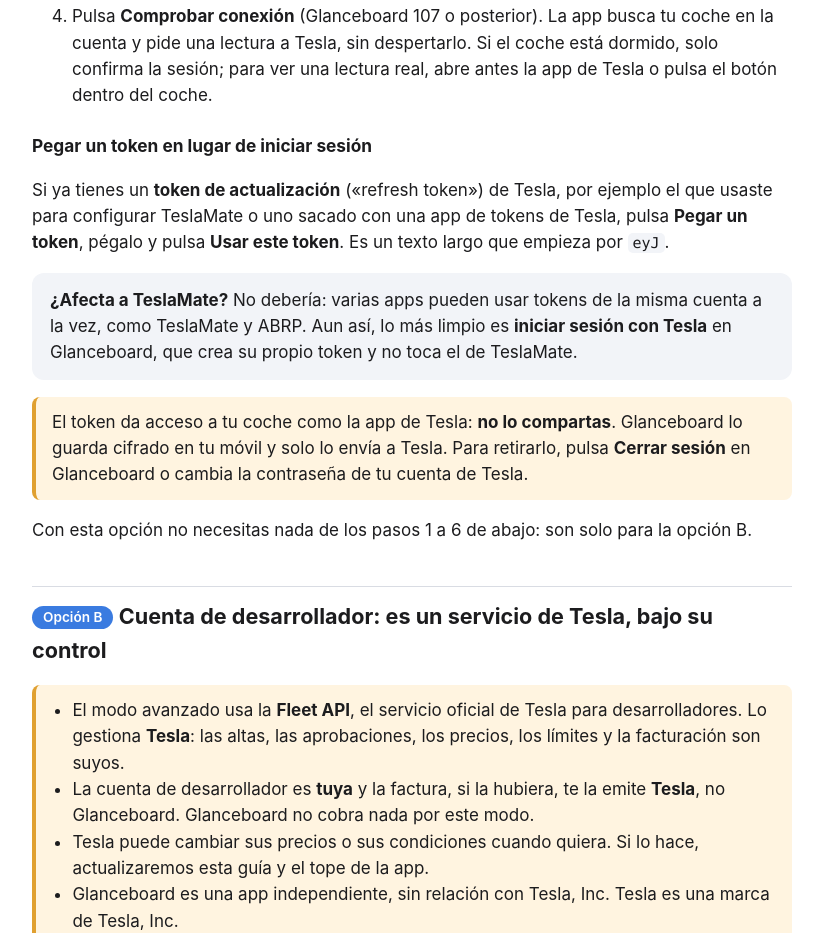
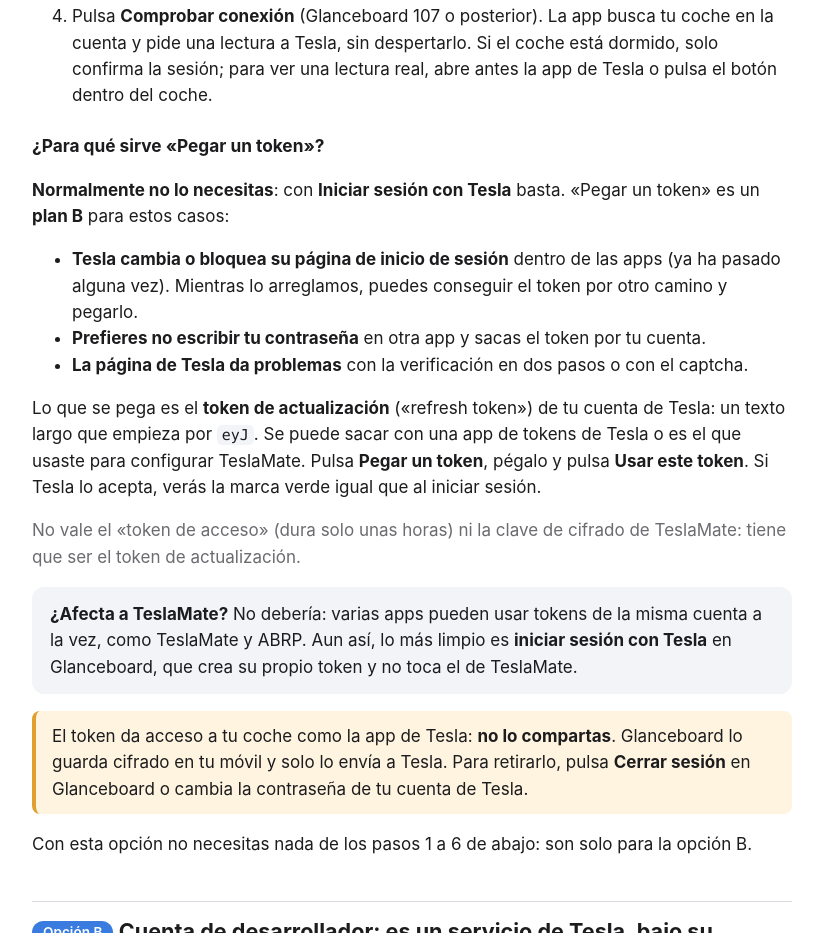
Before and after one commit to wattboard/glanceboard-web, a plain HTML site: page ayuda/modo-avanzado/index.html in a window 1280 px wide. Shown: the part 2364-3297 px from the top of the page, without its empty margins (228-1051 px from the left). Drawn offline with Linux system fonts and the light colour scheme.

Commit message:
Guía del modo avanzado: para qué sirve Pegar un token
Co-Authored-By: Claude Opus 5.5 <noreply@anthropic.com>

```diff
--- a/ayuda/modo-avanzado/index.html
+++ b/ayuda/modo-avanzado/index.html
@@ -84,8 +84,15 @@ ol.steps>li{margin:.35em 0}
 <li>Al volver, verás una marca verde. Activa <b>Usar el modo avanzado</b>.</li>
 <li>Pulsa <b>Comprobar conexión</b> (Glanceboard 107 o posterior). La app busca tu coche en la cuenta y pide una lectura a Tesla, sin despertarlo. Si el coche está dormido, solo confirma la sesión; para ver una lectura real, abre antes la app de Tesla o pulsa el botón dentro del coche.</li>
 </ol>
-<h3>Pegar un token en lugar de iniciar sesión</h3>
-<p>Si ya tienes un <b>token de actualización</b> («refresh token») de Tesla, por ejemplo el que usaste para configurar TeslaMate o uno sacado con una app de tokens de Tesla, pulsa <b>Pegar un token</b>, pégalo y pulsa <b>Usar este token</b>. Es un texto largo que empieza por <code>eyJ</code>.</p>
+<h3>¿Para qué sirve «Pegar un token»?</h3>
+<p><b>Normalmente no lo necesitas</b>: con <b>Iniciar sesión con Tesla</b> basta. «Pegar un token» es un <b>plan B</b> para estos casos:</p>
+<ul>
+<li><b>Tesla cambia o bloquea su página de inicio de sesión</b> dentro de las apps (ya ha pasado alguna vez). Mientras lo arreglamos, puedes conseguir el token por otro camino y pegarlo.</li>
+<li><b>Prefieres no escribir tu contraseña</b> en otra app y sacas el token por tu cuenta.</li>
+<li><b>La página de Tesla da problemas</b> con la verificación en dos pasos o con el captcha.</li>
+</ul>
+<p>Lo que se pega es el <b>token de actualización</b> («refresh token») de tu cuenta de Tesla: un texto largo que empieza por <code>eyJ</code>. Se puede sacar con una app de tokens de Tesla o es el que usaste para configurar TeslaMate. Pulsa <b>Pegar un token</b>, pégalo y pulsa <b>Usar este token</b>. Si Tesla lo acepta, verás la marca verde igual que al iniciar sesión.</p>
+<p class="mut">No vale el «token de acceso» (dura solo unas horas) ni la clave de cifrado de TeslaMate: tiene que ser el token de actualización.</p>
 <div class="box"><p><b>¿Afecta a TeslaMate?</b> No debería: varias apps pueden usar tokens de la misma cuenta a la vez, como TeslaMate y ABRP. Aun así, lo más limpio es <b>iniciar sesión con Tesla</b> en Glanceboard, que crea su propio token y no toca el de TeslaMate.</p></div>
 <div class="warn"><p>El token da acceso a tu coche como la app de Tesla: <b>no lo compartas</b>. Glanceboard lo guarda cifrado en tu móvil y solo lo envía a Tesla. Para retirarlo, pulsa <b>Cerrar sesión</b> en Glanceboard o cambia la contraseña de tu cuenta de Tesla.</p></div>
 <p>Con esta opción no necesitas nada de los pasos 1 a 6 de abajo: son solo para la opción B.</p>
```
Also changed, not shown: 1 other file.
